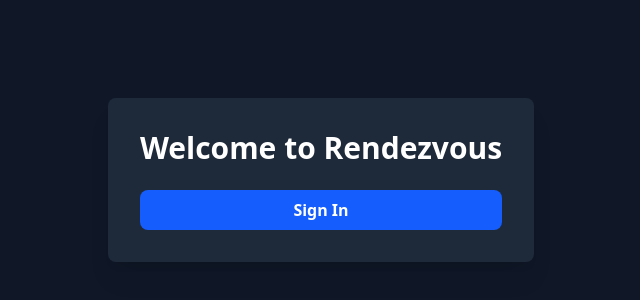
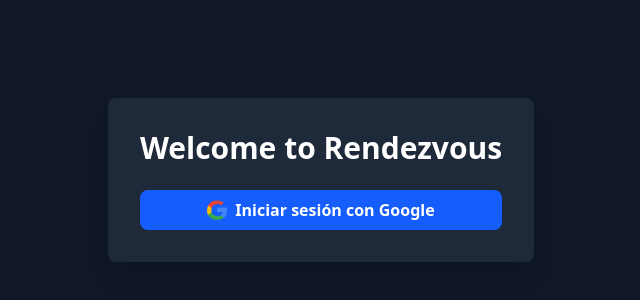
Before and after one commit to ChristianPastenC/Rendezvous, a React (Vite) app in the folder client/: page /login in a window 1280 px wide. Shown: the part 220-520 px from the top of the page, without its empty margins (319-959 px from the left). Built offline with nearby package versions, Linux system fonts and the light colour scheme; no server answers.

Commit message:
Integrate Firebase Auth on client side

```diff
--- a/client/package.json
+++ b/client/package.json
@@ -12,6 +12,7 @@
   },
   "dependencies": {
     "@tailwindcss/vite": "^4.1.14",
+    "firebase": "^12.4.0",
     "react": "^19.1.1",
     "react-dom": "^19.1.1",
     "react-router": "^7.9.4",
--- /dev/null
+++ b/client/src/lib/firebase.js
@@ -0,0 +1,22 @@
+// Import the functions you need from the SDKs you need
+import { initializeApp } from "firebase/app";
+import { getAuth } from "firebase/auth";
+// TODO: Add SDKs for Firebase products that you want to use
+// https://firebase.google.com/docs/web/setup#available-libraries
+
+// Your web app's Firebase configuration
+// For Firebase JS SDK v7.20.0 and later, measurementId is optional
+const firebaseConfig = {
+  apiKey: import.meta.env.VITE_FIREBASE_API_KEY,
+  authDomain: import.meta.env.VITE_FIREBASE_AUTH_DOMAIN,
+  projectId: import.meta.env.VITE_FIREBASE_PROJECT_ID,
+  storageBucket: import.meta.env.VITE_FIREBASE_STORAGE_BUCKET,
+  messagingSenderId: import.meta.env.VITE_FIREBASE_MESSAGING_SENDER_ID,
+  appId: import.meta.env.VITE_FIREBASE_APP_ID,
+  measurementId: import.meta.env.VITE_FIREBASE_MEASUREMENT_ID
+};
+
+// Initialize Firebase
+const app = initializeApp(firebaseConfig);
+
+export const auth = getAuth(app);
--- a/client/src/lib/socket.js
+++ b/client/src/lib/socket.js
@@ -1,6 +1,6 @@
 // src/lib/socket.js
 import { io } from 'socket.io-client';
 
-const SERVER_URL = 'http://localhost:3000';
+const SERVER_URL = import.meta.env.VITE_SERVER_URL || 'http://localhost:3000';
 
 export const socket = io(SERVER_URL);
--- a/client/src/pages/LoginPage.jsx
+++ b/client/src/pages/LoginPage.jsx
@@ -1,14 +1,33 @@
-import React from 'react';
+import { GoogleAuthProvider, signInWithPopup } from "firebase/auth";
+import { auth } from '../lib/firebase';
 
 const LoginPage = () => {
+  const provider = new GoogleAuthProvider();
+
+  const handleGoogleLogin = async () => {
+    try {
+      const result = await signInWithPopup(auth, provider);
+
+      const user = result.user;
+      console.log("Usuario autenticado:", user);
+
+    } catch (error) {
+      console.error("Error durante el inicio de sesión con Google:", error);
+      const errorCode = error.code;
+      const errorMessage = error.message;
+    }
+  };
+
   return (
     <div className="flex items-center justify-center h-screen bg-gray-900">
       <div className="p-8 bg-gray-800 rounded-lg shadow-xl text-center">
         <h1 className="text-3xl font-bold text-white mb-6">Welcome to Rendezvous</h1>
         <button
-          className="w-full bg-blue-600 hover:bg-blue-700 text-white font-semibold py-2 px-4 rounded-lg transition-colors"
+          onClick={handleGoogleLogin}
+          className="w-full bg-blue-600 hover:bg-blue-700 text-white font-semibold py-2 px-4 rounded-lg transition-colors flex items-center justify-center gap-2"
         >
-          Sign In
+          <svg className="w-5 h-5" viewBox="0 0 48 48" fill="none" xmlns="http://www.w3.org/2000/svg"><path d="M48 24C48 22.0427 47.8364 20.1273 47.5273 18.2727H24.4364V28.7273H37.8182C37.2364 31.9636 35.6364 34.6182 33.1273 36.3273V42.6182H41.5636C45.6 38.4 48 31.8182 48 24Z" fill="#4285F4"></path><path d="M24.4364 48C30.9818 48 36.4364 45.8182 40.0364 42.6182L32.8364 36.3273C30.6909 37.8182 27.8182 38.7273 24.4364 38.7273C18.2727 38.7273 13.0182 34.8545 11.2 29.5636H2.52727V35.9818C6.32727 43.3455 14.7273 48 24.4364 48Z" fill="#34A853"></path><path d="M11.2 29.5636C10.7273 28.1455 10.4364 26.6182 10.4364 25C10.4364 23.3818 10.7273 21.8545 11.2 20.4364V14.0182H2.52727C.945455 17.1455 0 20.8909 0 25C0 29.1091 .945455 32.8545 2.52727 35.9818L11.2 29.5636Z" fill="#FBBC05"></path><path d="M24.4364 9.27273C28.2545 9.27273 31.3273 10.6545 33.8545 12.9818L40.2182 6.85455C36.4364 3.38182 30.9818 1 24.4364 1C14.7273 1 6.32727 5.65455 2.52727 13.0182L11.2 19.4364C13.0182 14.1455 18.2727 10.2727 24.4364 10.2727V9.27273Z" fill="#EA4335"></path></svg>
+          Iniciar sesión con Google
         </button>
       </div>
     </div>
```
Also changed, not shown: 2 other files (tests, documents, lock files or other folders).
